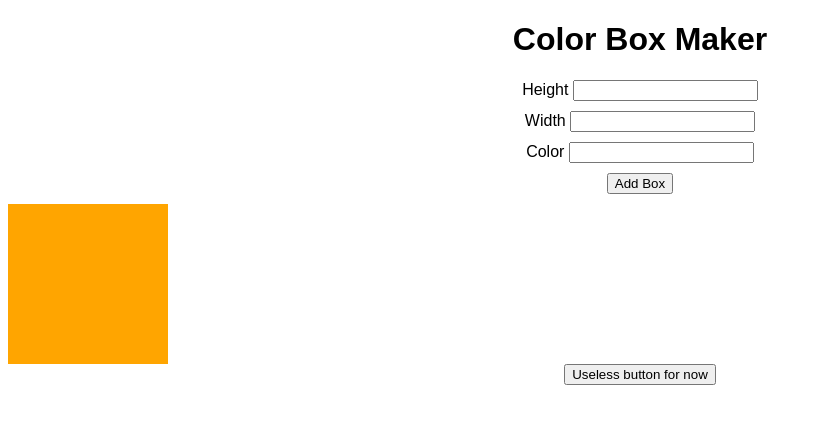
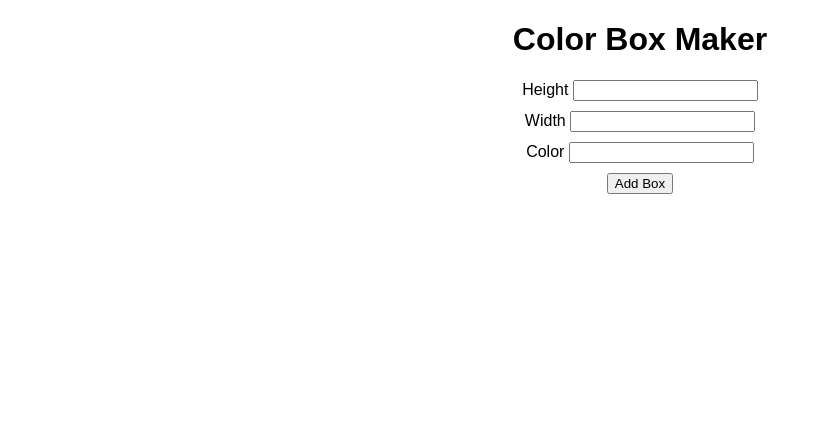
Before and after one commit to brettmadrid/ColorBoxMaker, a React (Create React App) app: page / in a window 1280 px wide. Shown: the top 424 px of the page, without its empty margins (0-822 px from the left). Built offline with nearby package versions, Linux system fonts and the light colour scheme.

Commit message:
added uuid library

```diff
--- a/package.json
+++ b/package.json
@@ -7,7 +7,8 @@
   "dependencies": {
     "react": "17.0.2",
     "react-dom": "17.0.2",
-    "react-scripts": "4.0.0"
+    "react-scripts": "4.0.0",
+    "uuid": "8.3.2"
   },
   "devDependencies": {
     "@babel/runtime": "7.13.8",
--- a/src/App.js
+++ b/src/App.js
@@ -1,6 +1,5 @@
 import './styles.css';
 import BoxList from './BoxList';
-import BoxForm from './BoxForm';
 
 export default function App() {
   return (
--- a/src/Box.js
+++ b/src/Box.js
@@ -4,15 +4,17 @@ class Box extends Component {
   constructor(props) {
     super(props);
 
-    this.handleChange = this.handleChange.bind(this);
+    this.deleteBox = this.deleteBox.bind(this);
   }
 
-  handleChange() {
+  deleteBox() {
     console.log('do something');
   }
   render() {
     return (
-      <div>
+      <div
+        className="Box-container"
+        style={{ display: 'flex', flexDirection: 'column', margin: '10px' }}>
         <div
           style={{
             height: `${this.props.height}em`,
@@ -20,7 +22,11 @@ class Box extends Component {
             backgroundColor: this.props.color
           }}
         />
-        <button onChange={this.handleChange}>Useless button for now</button>
+        <button
+          onChange={this.deleteBox}
+          style={{ width: `${this.props.width}em` }}>
+          Useless button for now
+        </button>
       </div>
     );
   }
--- a/src/BoxForm.js
+++ b/src/BoxForm.js
@@ -1,5 +1,6 @@
 import React, { Component } from 'react';
 import './BoxForm.css';
+import uuid from 'uuid';
 
 class BoxForm extends Component {
   constructor(props) {
@@ -15,7 +16,8 @@ class BoxForm extends Component {
 
   submitForm(e) {
     e.preventDefault();
-    this.props.updateBoxes(this.state);
+    const newBox = { ...this.state, id: uuid() };
+    this.props.updateBoxes(newBox);
     this.setState({ height: '', width: '', color: '' });
   }
 
--- a/src/BoxList.js
+++ b/src/BoxList.js
@@ -6,13 +6,15 @@ class BoxList extends Component {
   constructor(props) {
     super(props);
     this.state = {
-      boxes: [{ width: 10, height: 10, color: 'orange' }]
+      boxes: []
     };
   }
 
   updateBoxes = (box) => {
     this.setState({ boxes: [...this.state.boxes, box] });
   };
+
+  remove = (id) => {};
 
   render() {
     const boxes = this.state.boxes.map((b) => (
```
